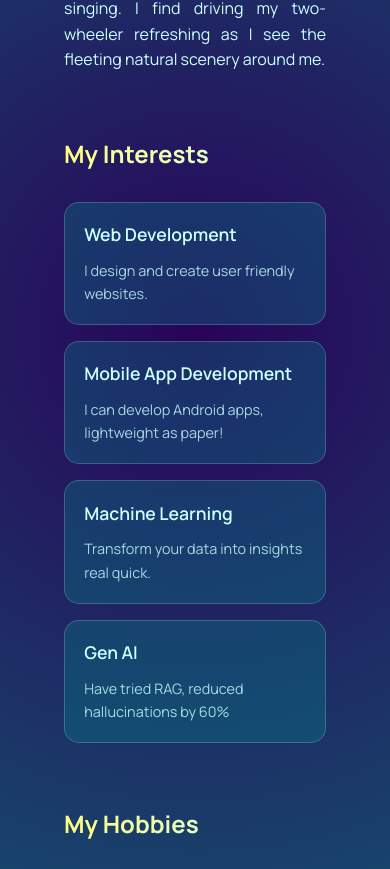
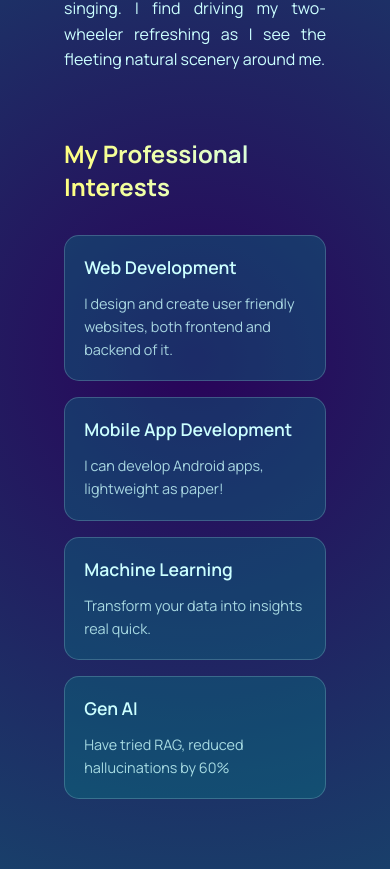
Before and after one commit to AkshithaRao123/akshitharao123.github.io, a React (Vite) app: page /about in a window 390 px wide. Shown: the part 918-1787 px from the top of the page. Built offline with nearby package versions, Linux system fonts and the light colour scheme.

Commit message:
fix: fixed exp infy logo, responsiveness of image in header

```diff
--- a/components/expButton/expButton.css
+++ b/components/expButton/expButton.css
@@ -12,7 +12,6 @@
     line-height: 30px;
     margin-top: 30px;
     color: var(--color-subtext);
-    font-weight: 600;
 }
 
 .pf__experience button {
--- a/components/techstack/Techstack.jsx
+++ b/components/techstack/Techstack.jsx
@@ -1,4 +1,3 @@
-import React from 'react';
 import './techstack.css';
 import { css, mongodb, mysql, html, javascript, fastapi, node, sklearn, tensorflow, python } from './imports';
 
--- a/containers/about/About.jsx
+++ b/containers/about/About.jsx
@@ -28,11 +28,11 @@ const About = () => {
           </div>
 
           <div className='about__interests'>
-            <h2 className='gradient__text'>My Interests</h2>
+            <h2 className='gradient__text'>My Professional Interests</h2>
             <div className='interests__grid'>
               <div className='interest__card'>
                 <h3>Web Development</h3>
-                <p>I design and create user friendly websites.</p>
+                <p>I design and create user friendly websites, both frontend and backend of it.</p>
               </div>
               <div className='interest__card'>
                 <h3>Mobile App Development</h3>
--- a/containers/experience/experience_list.js
+++ b/containers/experience/experience_list.js
@@ -1,7 +1,7 @@
 export const experience_list = [
     {
         "company": "Infosys Ltd.",
-        "logo-src": "https://mma.prnewswire.com/media/633365/Infosys_Logo.jpg?p=facebook",
+        "logo-src": "../../assets/company_logos/infosys_logo.webp",
         "exp": [
             {
                 "role": "Systems Engineer Trainee",
--- a/containers/header/Header.jsx
+++ b/containers/header/Header.jsx
@@ -1,4 +1,3 @@
-import React from 'react';
 import './header.css';
 import self from '../../assets/self.jpg'
 
--- a/containers/header/header.css
+++ b/containers/header/header.css
@@ -38,7 +38,7 @@
 }
 
 .pf__header-image img {
-    width: 70%;
+    width: 50%;
     /* height: 50%; */
     border-radius: 50%;
 }
@@ -62,6 +62,10 @@
         line-height: 2rem;
     }
 
+    .pf__header-image img {
+        width: 100%;
+    }
+
     .pf__header p {
         font-size: 16px;
         line-height: 24px;
```
Also changed, not shown: assets/company_logos/Infosys_logo.webp (added).
